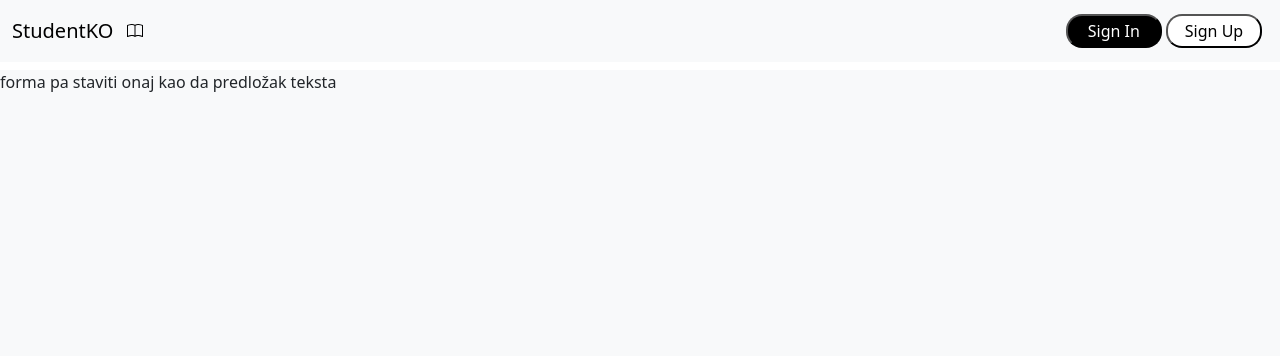
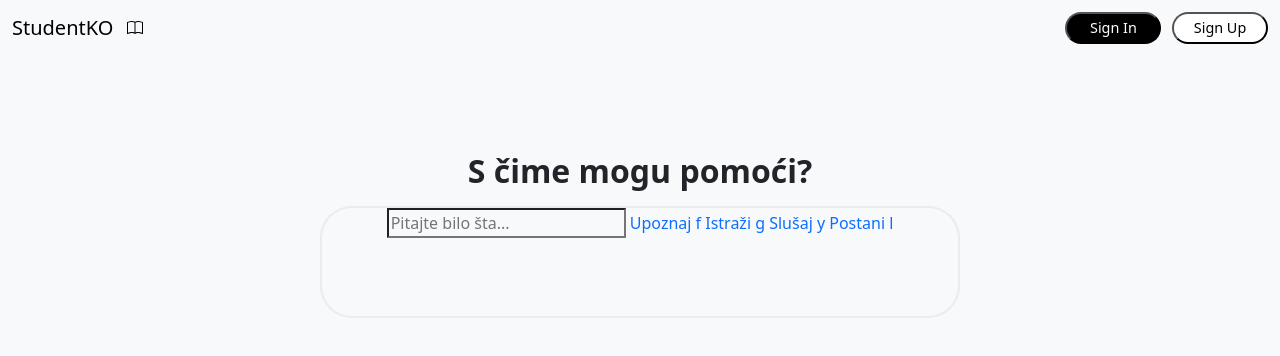
Before and after one commit to Maki1505/StudentKO, a plain HTML site: page studentko.html in a window 1280 px wide. Drawn offline with nearby package versions, Linux system fonts and the light colour scheme; a web font is replaced by a local one.

Commit message:
Updejtovan glavni fajl

```diff
--- a/main.css
+++ b/main.css
@@ -1,4 +1,4 @@
-* {
+body {
   background-color: #f8f9fa;
 }
 
@@ -17,6 +17,7 @@ svg {
   border-radius: 1rem;
   padding: 0.2rem;
   width: 6rem;
+  font-size: 0.9rem;
 }
 
 .dugme-bijelo {
@@ -25,8 +26,35 @@ svg {
   border-radius: 1rem;
   padding: 0.2rem;
   width: 6rem;
+  margin-left: 0.4rem;
+  font-size: 0.9rem;
 }
 
-form {
-    padding: 6px;
+.naslov {
+  font-size: 2rem;
+  font-weight: 600;
+  text-align: center;
+  margin-top: 6rem;
 }
+
+.glavni-chat {
+  background-color: #f8f9fa;
+  width: 50%;
+  border-radius: 2rem;
+  border: solid 2px rgba(235, 232, 232, 0.817);
+  text-align: center;
+  margin: 0 auto;
+  height: 7rem;
+  margin-top: 1rem;
+}
+
+.input {
+  text-align: left;
+  background: none;
+}
+
+.glavni-chat a {
+  text-decoration: none;
+  display: inline;
+  text-align: left;
+}
--- a/studentko.html
+++ b/studentko.html
@@ -50,13 +50,13 @@
         </nav>
       </header>
     </section>
-    <h1></h1>
-    <div>
-      forma pa staviti onaj kao da predložak teksta
-      <a href=""></a>
-      <a href=""></a>
-      <a href=""></a>
-      <a href=""></a>
+    <h1 class="naslov">S čime mogu pomoći?</h1>
+    <div class="glavni-chat">
+      <input type="text" class="input" placeholder="Pitajte bilo šta...">
+      <a href="">Upoznaj f</a>
+      <a href="">Istraži g</a>
+      <a href="">Slušaj y</a>
+      <a href="">Postani l</a>
     </div>
   </body>
 </html>
```
Lines whose indentation alone changed are shown as unchanged.
